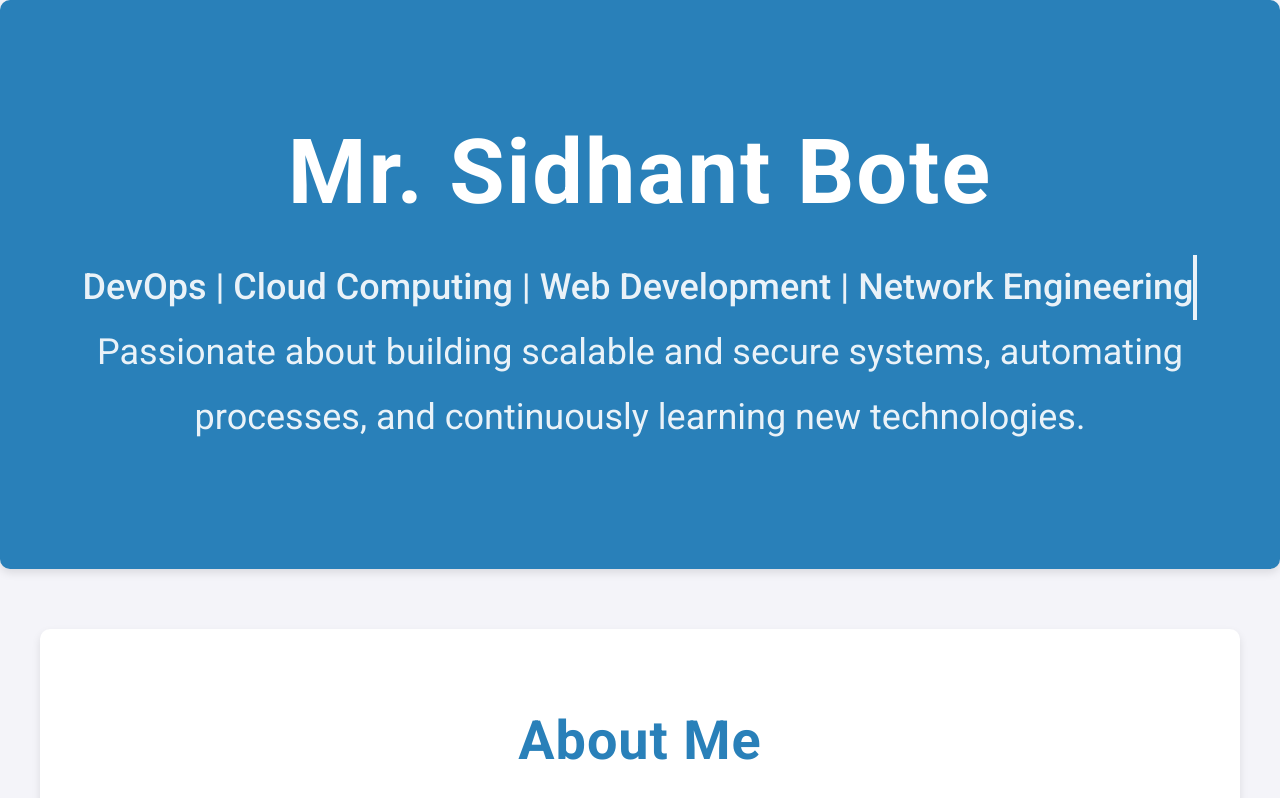
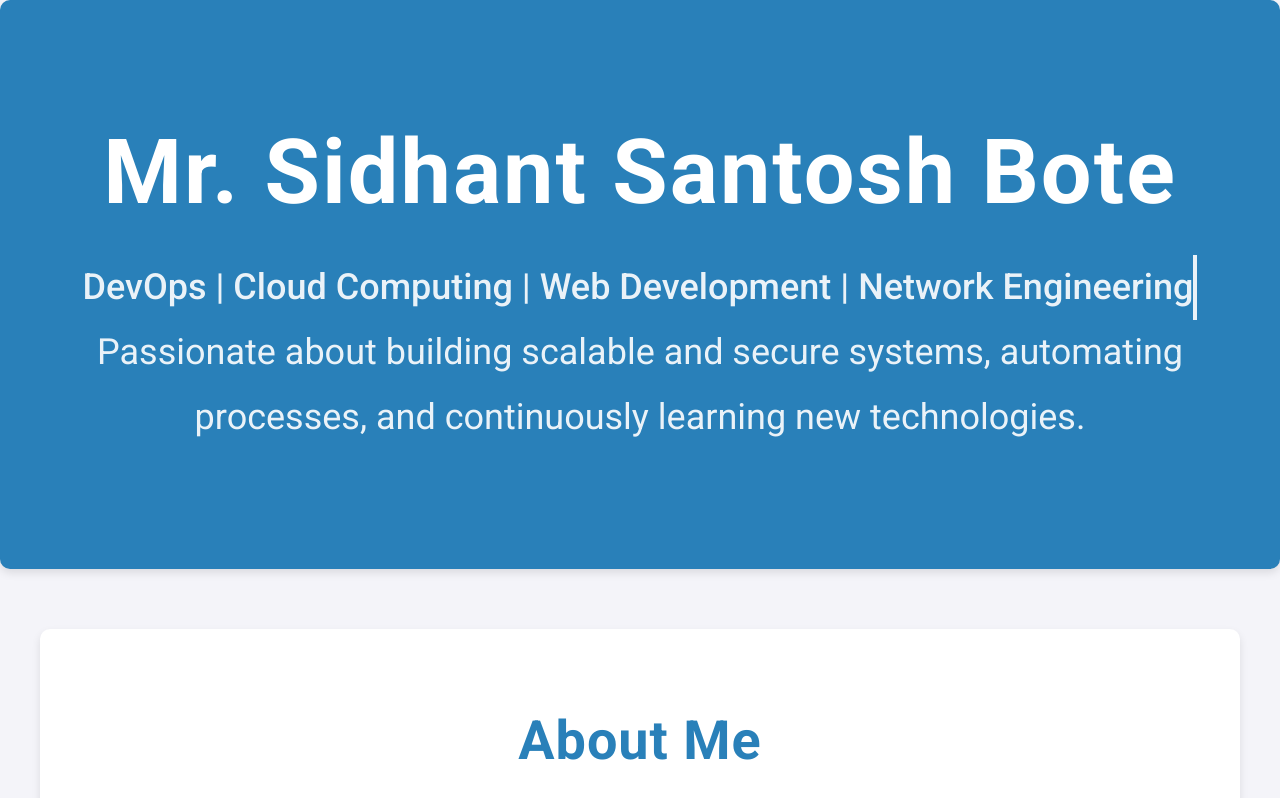
Before and after one commit to Sidhu1504/Docker-Jenkins-, a plain HTML site: page index.html in a window 1280 px wide. Drawn offline with Linux system fonts and the light colour scheme.

Commit message:
Update index.html

```diff
--- a/index.html
+++ b/index.html
@@ -250,7 +250,7 @@
   <!-- Header Section with Slide-in Animation -->
   <div class="header">
     <div class="container">
-      <h1>Mr. Sidhant Bote</h1>
+      <h1>Mr. Sidhant Santosh Bote</h1>
       <p class="typing">DevOps | Cloud Computing | Web Development | Network Engineering</p>
       <p>Passionate about building scalable and secure systems, automating processes, and continuously learning new technologies.</p>
     </div>
```
